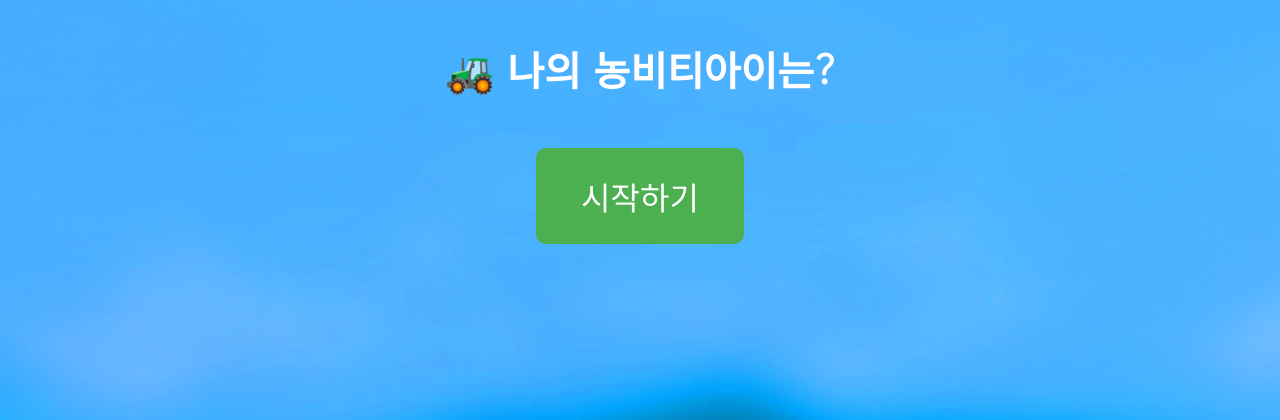
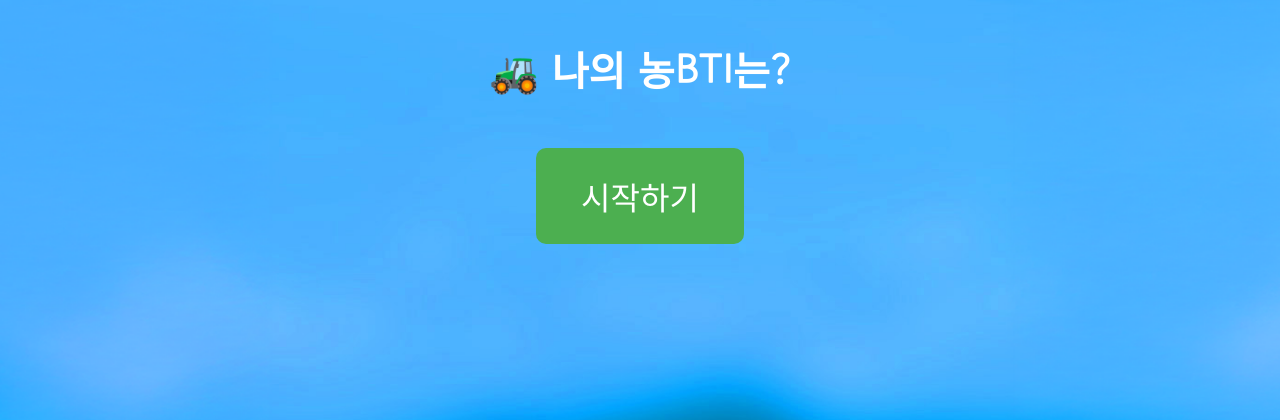
Before and after one commit to darushyna/summer_test, a Flask app: page / in a window 1280 px wide. Shown: the top 420 px of the page. Run offline with Flask 3, Linux system fonts and the light colour scheme.

Commit message:
Update text from 농비티아이 to 농BTI

```diff
--- a/summer_test/templates/index.html
+++ b/summer_test/templates/index.html
@@ -2,7 +2,7 @@
 <html lang="ko">
 <head>
   <meta charset="UTF-8">
-  <title>나의 농비티아이는?</title>
+  <title>나의 농BTI는?</title>
   <meta name="viewport" content="width=device-width, initial-scale=1.0">
   <link href="https://fonts.googleapis.com/css2?family=Gowun+Dodum&display=swap" rel="stylesheet">
   <style>
@@ -78,7 +78,7 @@
   </style>
 </head>
 <body>
-  <h1>🚜 나의 농비티아이는?</h1>
+  <h1>🚜 나의 농BTI는?</h1>
   <button id="start-btn">시작하기</button>
   <div class="progress"><div class="progress-bar" id="progress-bar"></div></div>
   <form id="quiz-form" method="POST" action="/result">
--- a/summer_test/templates/result.html
+++ b/summer_test/templates/result.html
@@ -43,6 +43,7 @@
       transition: background-color 0.3s;
     }
     .btn:hover {
+      padding: 30px 40px;
       background-color: #45a049;
     }
     .btn-wide {
@@ -57,7 +58,7 @@
       border-radius: 8px;
       cursor: pointer;
       transition: background-color 0.3s;
-      width: calc(600px); /* 다시하기 + 공유하기 버튼 너비(예: 300px * 2) */
+      width: calc(400px); /* 다시하기 + 공유하기 버튼 너비(예: 300px * 2) */
     }
     .btn-wide:hover {
       background-color: #e68a00;
```
